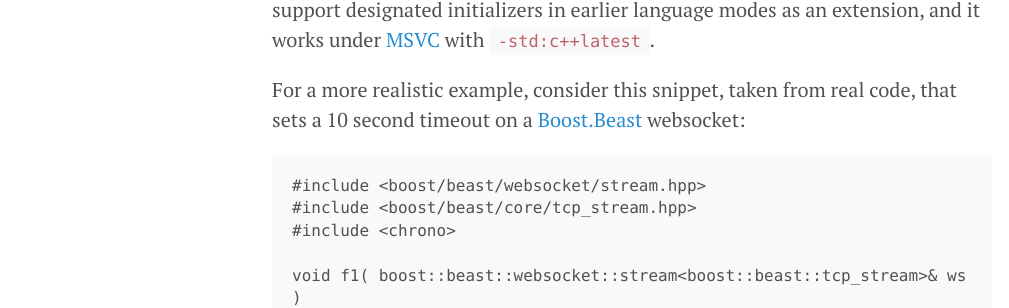
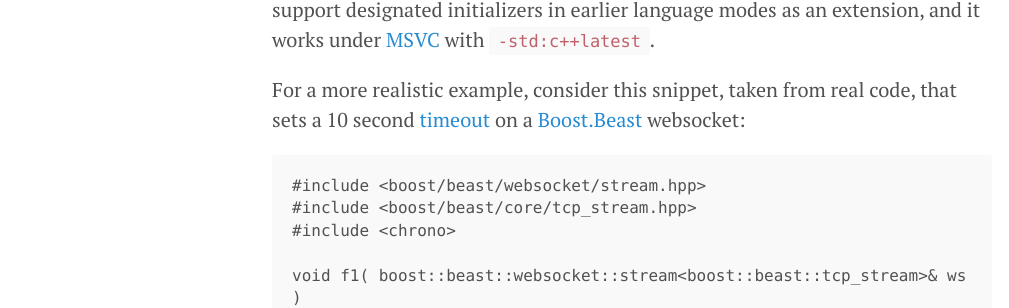
Before and after one commit to pdimov/blog, a Jekyll site: the page built from _posts/2020-09-07-named-parameters-in-c20.md, in a window 1280 px wide and 900 px high, scrolled down 2015 px. Shown: the part 184-492 px from the top of the window, without its empty margins (8-1017 px from the left). Built offline with Jekyll 4.4.1, drawn with Linux system fonts in a browser that asks for light colours; some of the changed lines change nothing that is shown.

Commit message:
Minor edits

````diff
--- a/_posts/2020-09-07-named-parameters-in-c20.md
+++ b/_posts/2020-09-07-named-parameters-in-c20.md
@@ -97,8 +97,9 @@ an extension, and it works under [MSVC](https://godbolt.org/z/bKozaW)
 with `-std:c++latest`.
 
 For a more realistic example, consider this snippet, taken from real
-code, that sets a 10 second timeout on a
-[Boost.Beast](https://boost.org/libs/beast) websocket:
+code, that sets a 10 second
+[timeout](https://www.boost.org/doc/libs/1_74_0/libs/beast/doc/html/beast/using_websocket/timeouts.html)
+on a [Boost.Beast](https://boost.org/libs/beast) websocket:
 
 ```
 #include <boost/beast/websocket/stream.hpp>
````
